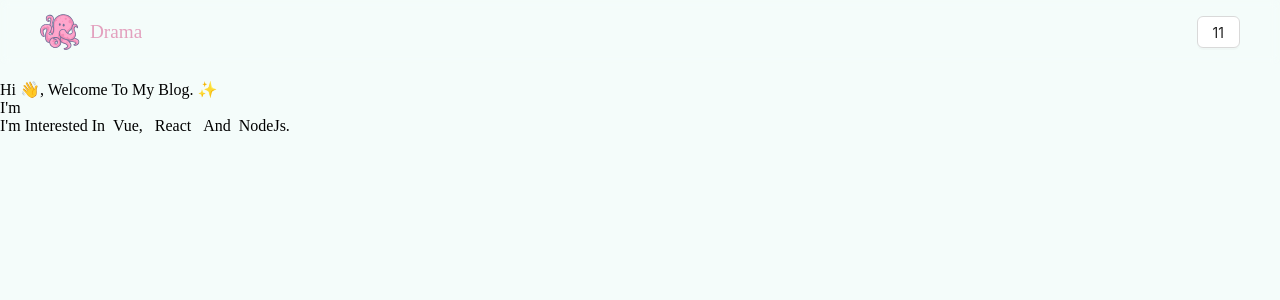
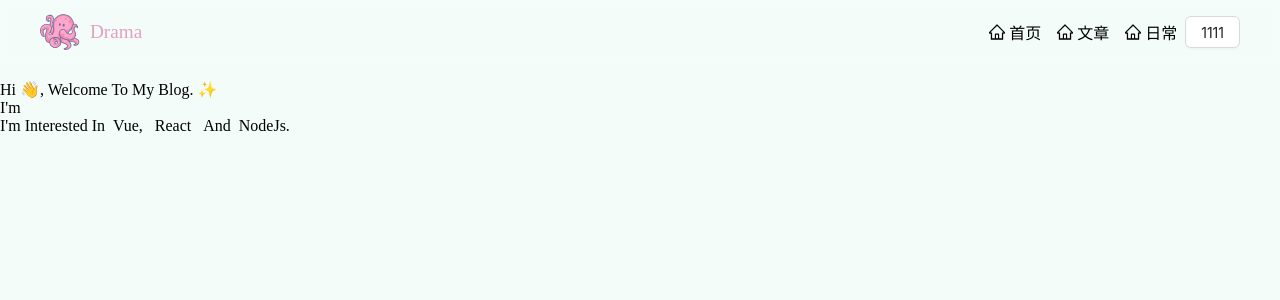
Before and after one commit to aa0330/Blog-bar, a React (Vite) app in the folder client/: page / in a window 1280 px wide. Shown: the top 300 px of the page. Built offline with nearby package versions, Linux system fonts and the light colour scheme.

Commit message:
feat:导航栏

```diff
--- /dev/null
+++ b/client/src/app/router.js
@@ -0,0 +1,45 @@
+import { lazy } from "react";
+import { buildRoutes } from "@/utils";
+import path from "path";
+
+export const routerConfig = [
+  {
+    path: "/",
+    element: lazy(() => import("@/components/Layout")),
+    children: [
+      {
+        path: "/",
+        element: lazy(() => import("@/pages/home")),
+        meta: {
+          title: "首页",
+          show: true,
+          icon: "HomeFilled",
+        },
+      },
+      {
+        path: "/articleList",
+        element: lazy(() => import("@/pages/article")),
+        meta: {
+          title: "文章",
+          show: true,
+          icon: "Tickets",
+        },
+      },
+      {
+        path: "/daily",
+        element: lazy(() => import("@/pages/article")),
+        meta: {
+          title: "日常",
+          show: true,
+          icon: "Sunny",
+        },
+      },
+    ],
+  },
+  {
+    path: "article",
+    element: lazy(() => import("@/pages/article")),
+  },
+];
+
+export const routes = buildRoutes(routerConfig);
--- a/client/src/app/router.jsx
+++ /dev/null
@@ -1,23 +0,0 @@
-import { lazy } from "react";
-import { buildRoutes } from "@/utils";
-import path from "path";
-
-const routerConfig = [
-  {
-    path: "/",
-    element: lazy(() => import("@/components/Layout")),
-    children: [
-      {
-        path: "/",
-        mate: "首页",
-        element: lazy(() => import("@/pages/home")),
-      },
-    ],
-  },
-  {
-    path: "article",
-    element: lazy(() => import("@/pages/article")),
-  },
-];
-
-export const routes = buildRoutes(routerConfig);
--- a/client/src/components/Layout/Heander/index.jsx
+++ b/client/src/components/Layout/Heander/index.jsx
@@ -1,14 +1,16 @@
 import { Button } from "antd";
 import Logo from "./logo";
+import Menu from "./menu";
 import "./index.scss";
 
 const Header = () => {
   return (
     <div className="header-container">
-      <div class=" header-context">
+      <div className="header-context">
         <Logo />
-        <div class="flex justify-between">
-          <Button>11</Button>
+        <div className="header-left">
+          <Menu></Menu>
+          <Button>1111</Button>
         </div>
       </div>
     </div>
--- a/client/src/components/Layout/Heander/index.scss
+++ b/client/src/components/Layout/Heander/index.scss
@@ -14,5 +14,10 @@
     align-items: center;
     scroll-margin-top: 0px;
     scroll-margin-bottom: 0px;
+    .header-left {
+      display: flex;
+      flex-direction: row;
+      justify-content: space-between;
+    }
   }
 }
--- a/client/src/components/Layout/Heander/logo/index.jsx
+++ b/client/src/components/Layout/Heander/logo/index.jsx
@@ -13,7 +13,7 @@ const Logo = () => {
     >
       <svg
         t="1738640242475"
-        class="icon"
+        className="icon"
         viewBox="0 0 1138 1024"
         version="1.1"
         xmlns="http://www.w3.org/2000/svg"
@@ -237,7 +237,7 @@ const Logo = () => {
           p-id="18065"
         ></path>
       </svg>
-      <span class="blog-name text-xl font-semibold text-sky-500">
+      <span className="blog-name text-xl font-semibold text-sky-500">
         {blogName}
       </span>
     </div>
--- a/client/src/components/Layout/Heander/menu/index.jsx
+++ b/client/src/components/Layout/Heander/menu/index.jsx
@@ -1,16 +1,22 @@
-import React from "react";
 import "./index.scss";
-import { useNavigate } from "react-router";
-
+import { routerConfig } from "@/app/router";
+import Icon, { HomeOutlined } from "@ant-design/icons";
 
 const Menu = () => {
 
-    const navigate = useNavigate();
+  return (
+    <div className="header-menus flex text-menu">
+      {routerConfig[0].children.map(
+        (ele) =>
+          ele.meta.show && (
+            <div key={ele.meta.title} className="header-block">
+              <HomeOutlined style={{marginRight: ".25rem"}} />
+              <span>{ele.meta.title}</span>
+            </div>
+          )
+      )}
 
-
-      return (
-     <div class="flex text-menu">
-      {constantRoute[0].children?.map((item, index: number) => {
+      {/* {constantRoute[0].children?.map((item, index: number) => {
         const IconComponent =
           ElementPlusIconsVue[
             item.meta.icon as keyof typeof ElementPlusIconsVue
@@ -36,9 +42,9 @@ const Menu = () => {
             </div>
           )
         )
-      })}
+      })} */}
     </div>
-    )
+  );
 };
 
 export default Menu;
--- /dev/null
+++ b/client/src/components/Layout/Heander/menu/index.scss
@@ -0,0 +1,16 @@
+.header-menus {
+  display: flex;
+  flex-direction: row;
+
+  .header-block {
+    margin: 0 .5rem;
+    display: flex;
+    align-items: center;
+    justify-content: center;
+
+    &:hover {
+      cursor: pointer;
+      font-weight: 600;
+    }
+  }
+}
--- a/client/src/pages/Home/index.jsx
+++ b/client/src/pages/Home/index.jsx
@@ -8,10 +8,10 @@ const Index = () => {
         <p className="main_context">Hi 👋, Welcome To My Blog. ✨</p>
         <p className="main_context">
           I'm
-          {/* <span class="text-cyan-400"> {blogName}</span>. */}
+          {/* <span className="text-cyan-400"> {blogName}</span>. */}
         </p>
         {/* <TypeWriter
-            class="mb-2"
+            className="mb-2"
             size="1.5rem"
             timeSpace={1}
             wordPrintTime={0.15}
@@ -20,23 +20,23 @@ const Index = () => {
               "A Front End Development Intern 💻.",
             ]}
           /> */}
-        <div class="text-2xl mb-4 flex items-center">
+        <div className="text-2xl mb-4 flex items-center">
           I'm Interested In&ensp;
           <Svg-Icon width="24px" height="24px" name="vue" />
-          <span class="text-emerald-400">Vue</span>, &ensp;
+          <span className="text-emerald-400">Vue</span>, &ensp;
           <Svg-Icon width="24px" height="24px" name="react" />
-          <span class="text-cyan-500">React</span> &ensp;And&ensp;
+          <span className="text-cyan-500">React</span> &ensp;And&ensp;
           <Svg-Icon width="24px" height="24px" name="nodejs" />
-          <span class="text-lime-600">NodeJs</span>.
+          <span className="text-lime-600">NodeJs</span>.
         </div>
-        <div class="flex gap-4 h-8">
+        <div className="flex gap-4 h-8">
           {/* {blogInfoForm.value.link.map((item: LinksType) => {
               return (
                 <div
                   key={item.title}
                   onClick={() => toLink(item.url)}
                   title={item.title}
-                  class="w-8 h-8 flex justify-center items-center bg-white rounded-lg border border-solid border-slate-300 hover:cursor-pointer"
+                  className="w-8 h-8 flex justify-center items-center bg-white rounded-lg border border-solid border-slate-300 hover:cursor-pointer"
                 >
                   <Svg-Icon
                     name={item.title}
```
